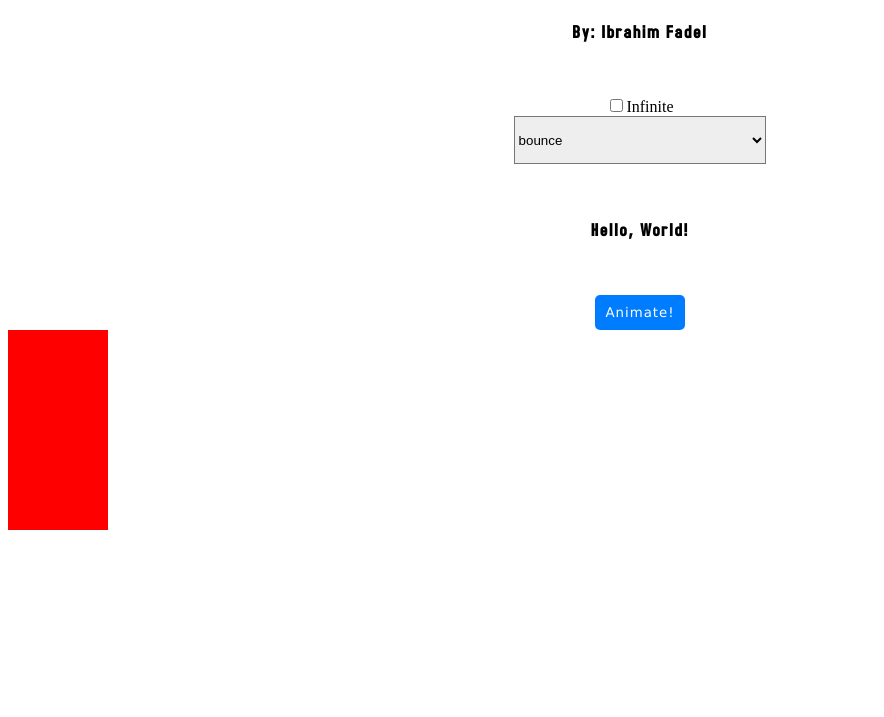
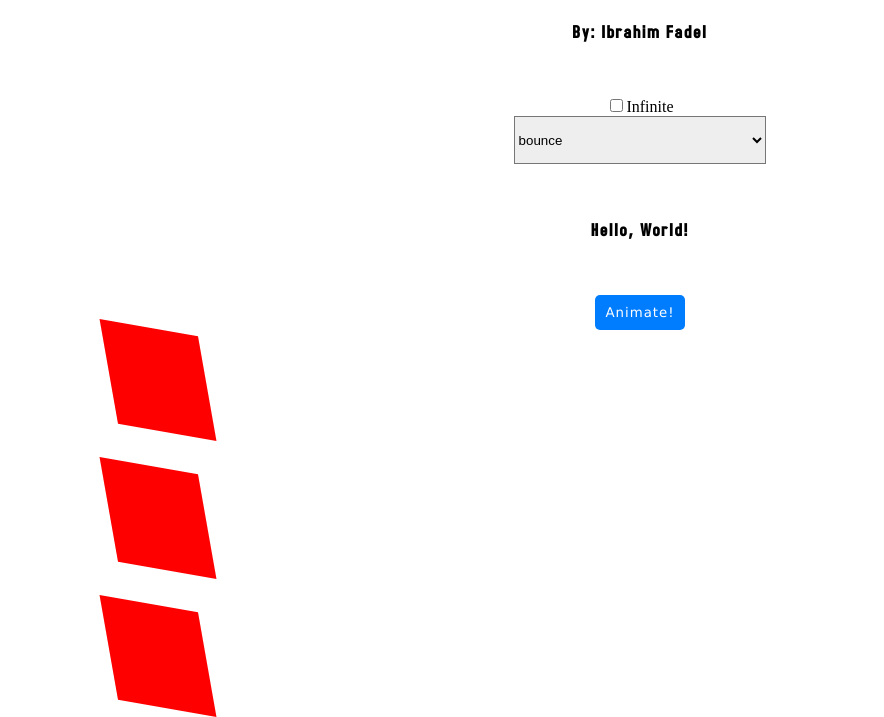
Before and after one commit to IbrahimFadel/animateMe, a website: page index.html in a window 1280 px wide. Shown: the part 139-856 px from the top of the page, without its empty margins (0-884 px from the left). Before the commit the page ends 800 px from the top, so only its background shows below. Drawn offline with Linux system fonts and the light colour scheme.

Commit message:
Ummm kind of working, needs some work though!

```diff
--- a/index.html
+++ b/index.html
@@ -88,6 +88,7 @@
         </div>
 
         <div class="testElement"></div>
+        <div class="testElement"></div>
         <div class="nine"></div>
 
         <script src="src/js/quickAnims.js"></script>
--- a/src/index.css
+++ b/src/index.css
@@ -52,4 +52,5 @@ h5 {
     width: 100px;
     height: 100px;
     background-color: red;
+    margin-bottom: 3%;
 }
--- a/src/js/quickAnims.js
+++ b/src/js/quickAnims.js
@@ -88,7 +88,7 @@ function isInfinite(config) {
  * @return {ARRAY} Animation config in usable format
  */
 
-function parseConfigInfo(config) {
+function parseConfig(config) {
     var targets = getTargets(config);
     var animations = getAnimations(config);
     var infinite = isInfinite(config);
@@ -111,6 +111,7 @@ function applyAnimations(config) {
     var infinite = config[2];
 
     for (let i = 0; i < amntTargets; i++) {
+        let transformationString = "";
         for (let x = 0; x < amntAnimations; x++) {
             let target = config[0][x];
             let animation = config[1][x][0];
@@ -118,7 +119,33 @@ function applyAnimations(config) {
             let duration = config[1][x][2];
             let easing = config[1][x][3];
             let value = config[1][x][4];
-            console.log(target, animation, delay, duration, easing, value);
+            // console.log(target, animation, delay, duration, easing, value);
+            // console.log(document.getElementsByClassName(target));
+            let transforms = "translateX translateY scaleX scaleY rotate skewX skewY".split(
+                " "
+            );
+
+            for (let z = 0; z < transforms.length; z++) {
+                if (animation === transforms[z]) {
+                    // console.log(animation);
+                    transformationString += animation + "(" + value + ")";
+                    console.log(transformationString);
+                }
+            }
+
+            let amntElements = document.getElementsByClassName(target).length;
+            for (let z = 0; z < amntElements; z++) {
+                setTimeout(() => {
+                    document.getElementsByClassName(target)[
+                        z
+                    ].style.transition = "all " + duration + " " + easing;
+                    // console.log(transformationString);
+                    document.getElementsByClassName(target)[
+                        z
+                    ].style.transform = transformationString;
+                }, delay);
+            }
+            // transformationString = "";
         }
     }
 }
@@ -130,7 +157,7 @@ function applyAnimations(config) {
  */
 
 function animate(config) {
-    var configData = parseConfigInfo(config);
+    var configData = parseConfig(config);
     applyAnimations(configData);
 }
 
@@ -139,14 +166,20 @@ animate({
     animations: {
         translateX: {
             value: "100px",
-            delay: "1000",
-            duration: "1000",
+            delay: "0",
+            duration: "3s",
             easing: "ease"
         },
         rotate: {
-            value: "60deg",
-            delay: "500",
-            duration: "500",
+            value: "10deg",
+            delay: "0",
+            duration: "3s",
+            easing: "ease"
+        },
+        skewX: {
+            value: "20deg",
+            delay: "3s",
+            duration: "1s",
             easing: "ease"
         }
     },
```
Also changed, not shown: dist/js/quickAnims.js.
